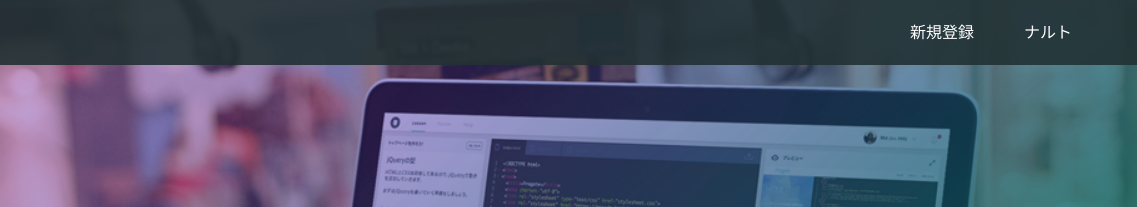
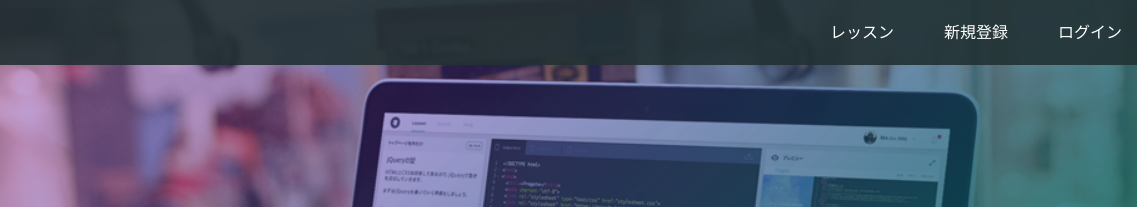
Before and after one commit to makotomakotomakoto/makotomakotomakoto.github.io, a plain HTML site: page index.html in a window 1280 px wide. Shown: the top 207 px of the page, 143-1280 px from the left. Drawn offline with Linux system fonts and the light colour scheme.

Commit message:
Update index.html

```diff
--- a/index.html
+++ b/index.html
@@ -15,9 +15,9 @@
       </div>
       <span class="fa fa-bars menu-icon"></span>
       <div class="header-right">
+        <a href="#">レッスン</a>
         <a href="#">新規登録</a>
-        <a href="#"></a>
-        <a href="#" class="login">ナルト</a>
+        <a href="#" class="login">ログイン</a>
       </div>
     </div>
   </header>
```
